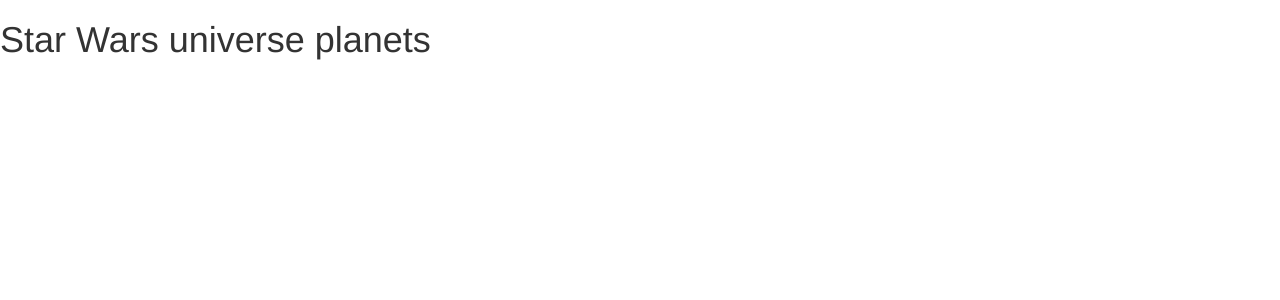
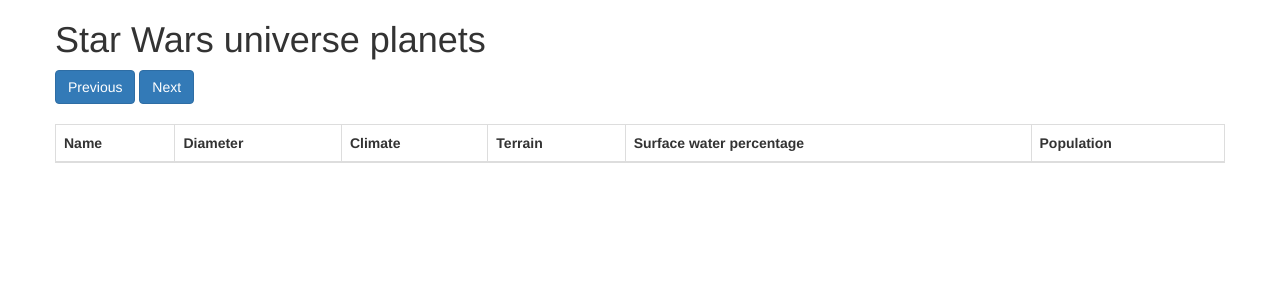
Before and after one commit to adamFoldvari/starwrasproject, a Flask app: page / in a window 1280 px wide. Shown: the top 300 px of the page. Run offline with Flask 2, Linux system fonts and the light colour scheme; a database or web service that is not in the repository returns one stand-in record (values such as "Sample title"); data that the repository does not hold is empty; some libraries are stand-ins or nearby versions.

Commit message:
Create buttons and table headers with bootstrap

```diff
--- a/main.py
+++ b/main.py
@@ -1,11 +1,21 @@
 from flask import Flask, render_template, request, redirect, url_for, session, escape
+import requests
 
 app = Flask(__name__)
 
 
 @app.route('/')
 def index():
-    return render_template('index.html')
+    table_heads = ['Name',
+                   'Diameter',
+                   'Climate',
+                   'Terrain',
+                   'Surface water percentage',
+                   'Population',
+                   ]
+    response = requests.get('http://swapi.co/api/planets/?page=2').json()
+    print(response['results'][0]['name'])
+    return render_template('index.html', table_heads=table_heads)
 
 
 def main():
--- a/static/main.css
+++ b/static/main.css
@@ -0,0 +1,3 @@
+button.btn.btn-primary {
+    margin-bottom: 20px;
+}
--- a/templates/index.html
+++ b/templates/index.html
@@ -9,7 +9,43 @@
     <link rel="stylesheet" type="text/css" href="static/main.css" >
 </head>
 <body>
-    <h1>Star Wars universe planets</h1>
+    <div class="container">
+        <div class="row">
+            <h1>Star Wars universe planets</h1>
+        </div>
+        <div class="row">
+            <button type="button" class="btn btn-primary">Previous</button>
+            <button type="button" class="btn btn-primary">Next</button>
+        </div>
+        <div class="row">
+            <table class="table table-bordered table-hover">
+                <thead>
+                    <tr>
+                    {% for table_head in table_heads %}
+                        <th>{{ table_head }}</th>
+                    {% endfor %}
+                    </tr>
+                </thead>
+                <!--<tbody>
+                <tr>
+                    <td>John</td>
+                    <td>Doe</td>
+                    <td>john@example.com</td>
+                </tr>
+                <tr>
+                    <td>Mary</td>
+                    <td>Moe</td>
+                    <td>mary@example.com</td>
+                </tr>
+                <tr>
+                    <td>July</td>
+                    <td>Dooley</td>
+                    <td>july@example.com</td>
+                </tr>
+                </tbody>-->
+            </table>
+        </div>
+    </div>
 
 
     <script> src="https://code.jquery.com/jquery-3.2.1.js"; integrity="sha256-DZAnKJ/6XZ9si04Hgrsxu/8s717jcIzLy3oi35EouyE="; crossorigin="anonymous" </script>
```
